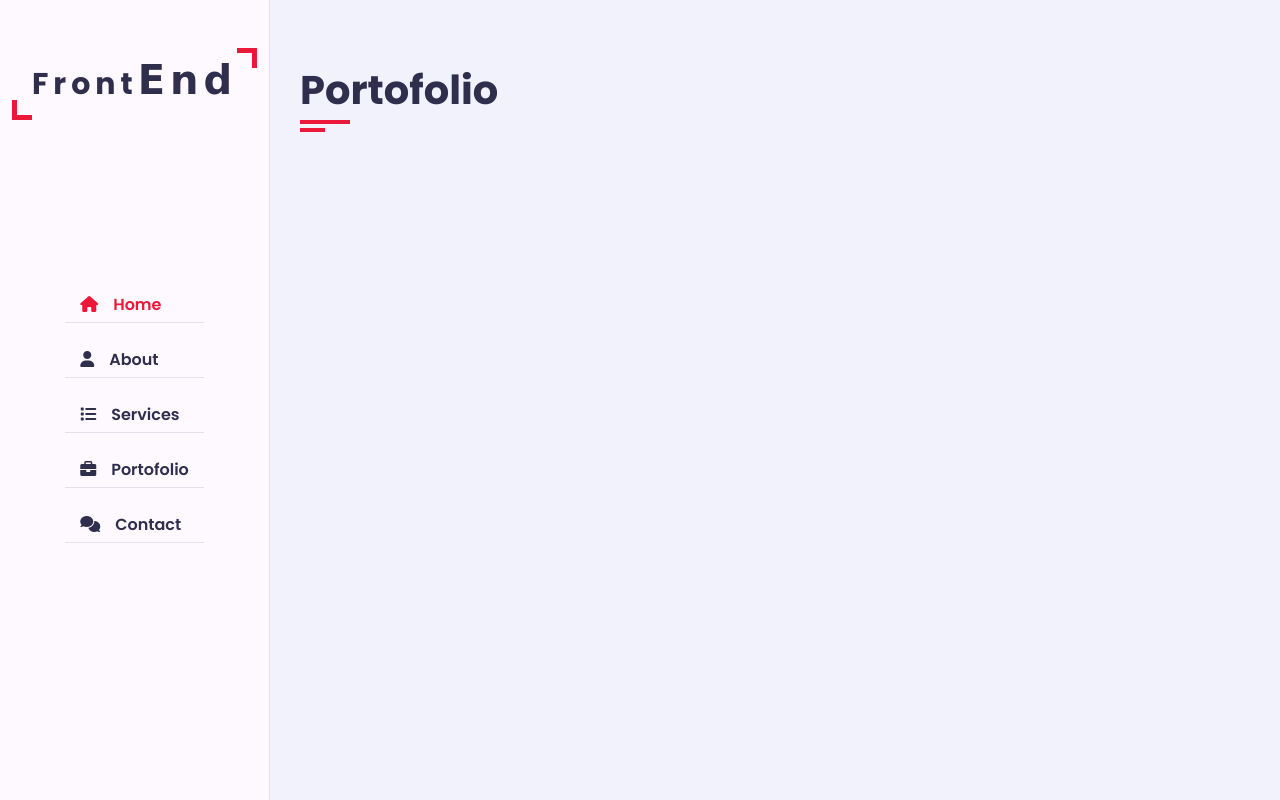
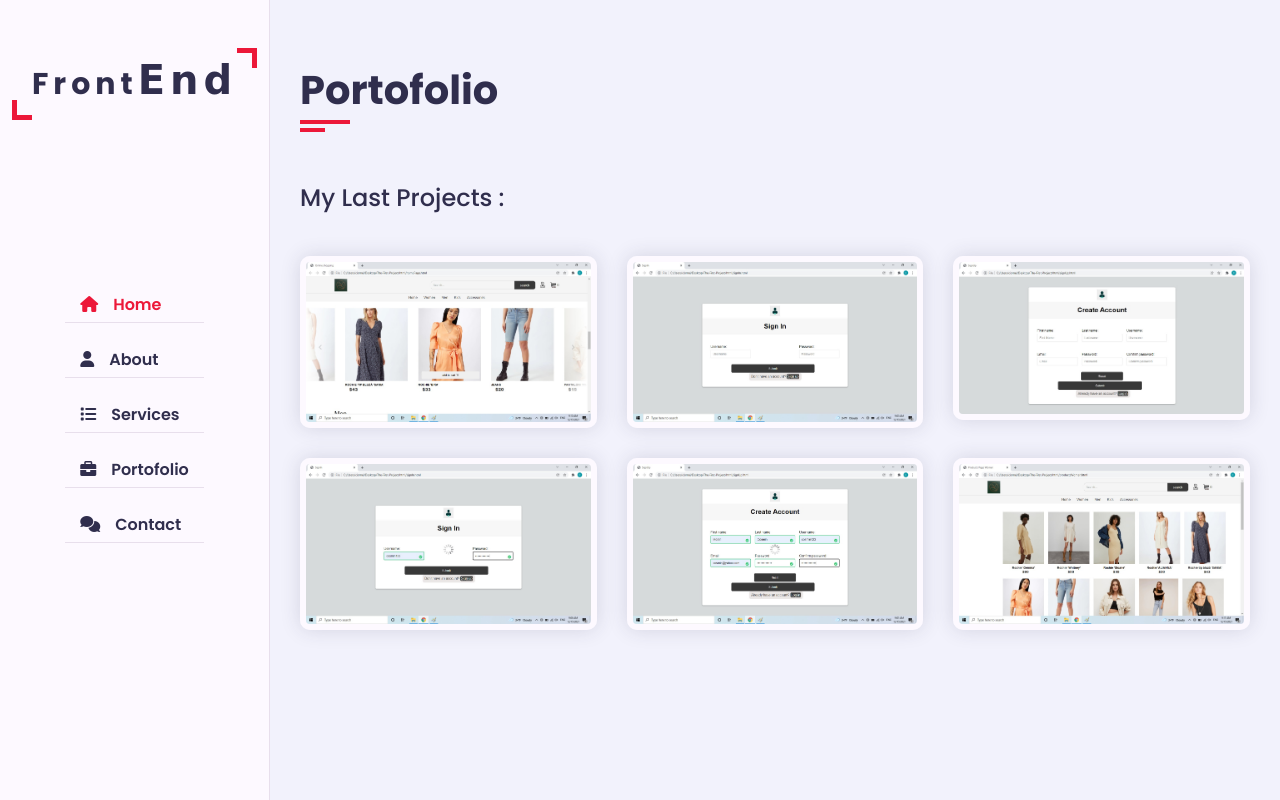
Before and after one commit to cosmin05072018/My-personal-portfolio, a PHP site: page / in a window 1280 px wide. Run offline with PHP 8.4, Linux system fonts and the light colour scheme; some web fonts are replaced.

Commit message:
add images

```diff
--- a/index.html
+++ b/index.html
@@ -351,6 +351,67 @@
               <h2>Portofolio</h2>
             </div>
           </div>
+          <div class="row">
+            <div class="portofolio-heading padd-15">
+              <h2>My Last Projects : </h2>
+            </div>
+          </div>
+          <div class="row">
+            <!--portofolio item start-->
+            <div class="portofolio-item padd-15">
+              <div class="portofolio-item-inner shadow-dark">
+                <div class="portofolio-img">
+                  <img src="portofolio1.jpeg" alt="portofolioimg">
+                </div>
+              </div>
+            </div>
+            <!--portofolio item end-->
+            <!--portofolio item start-->
+            <div class="portofolio-item padd-15">
+              <div class="portofolio-item-inner shadow-dark">
+                <div class="portofolio-img">
+                  <img src="portofolio2.jpeg" alt="portofolioimg">
+                </div>
+              </div>
+            </div>
+            <!--portofolio item end-->
+            <!--portofolio item start-->
+            <div class="portofolio-item padd-15">
+              <div class="portofolio-item-inner shadow-dark">
+                <div class="portofolio-img">
+                  <img src="portofolio3.jpeg" alt="portofolioimg">
+                </div>
+              </div>
+            </div>
+            <!--portofolio item end-->
+            <!--portofolio item start-->
+            <div class="portofolio-item padd-15">
+              <div class="portofolio-item-inner shadow-dark">
+                <div class="portofolio-img">
+                  <img src="portofolio4.jpeg" alt="portofolioimg">
+                </div>
+              </div>
+            </div>
+            <!--portofolio item end-->
+            <!--portofolio item start-->
+            <div class="portofolio-item padd-15">
+              <div class="portofolio-item-inner shadow-dark">
+                <div class="portofolio-img">
+                  <img src="portofolio5.jpeg" alt="portofolioimg">
+                </div>
+              </div>
+            </div>
+            <!--portofolio item end-->
+            <!--portofolio item start-->
+            <div class="portofolio-item padd-15">
+              <div class="portofolio-item-inner shadow-dark">
+                <div class="portofolio-img">
+                  <img src="portofolio6.jpeg" alt="portofolioimg">
+                </div>
+              </div>
+            </div>
+            <!--portofolio item end-->
+          </div>
         </div>
         </section>
         <!--PORTOFOLIO CONTAINER END-->
--- a/style.css
+++ b/style.css
@@ -598,3 +598,38 @@ h3.my-profession{
     color: var(--text-black-700);
     line-height: 25px;
 }
+
+/*portofolio*/
+
+.portofolio .container{
+    padding-bottom: 40px;
+}
+
+.portofolio .portofolio-heading{
+    flex: 0 0 100%;
+    max-width: 100%;
+    margin-bottom: 40px;
+}
+
+.portofolio .portofolio-heading h2{
+    color: var(--text-black-900);
+    font-weight: 500;
+}
+
+.portofolio .portofolio-item {
+    flex: 0 0 33.33%;
+    max-width: 33.33%;
+    margin-bottom: 30px;
+}
+
+.portofolio .portofolio-item-inner{
+    border: 6px solid var(--bg-black-100);
+    border-radius: 10px;
+    overflow: hidden;
+    cursor: pointer;
+}
+
+.portofolio .portofolio-item-inner .portofolio-img img{
+    width: 100%;
+    display: block;
+}
```
Also changed, not shown: portofolio1.jpeg (added), portofolio2.jpeg (added), portofolio3.jpeg (added), portofolio4.jpeg (added), portofolio5.jpeg (added), portofolio6.jpeg (added).
